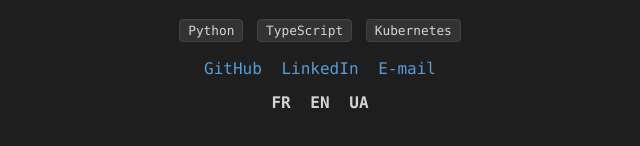
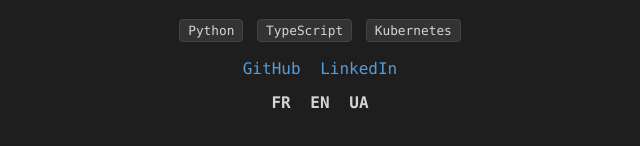
Before and after one commit to yura20/portfolio, a plain HTML site: page index.html in a window 1280 px wide. Shown: the part 480-626 px from the top of the page, without its empty margins (320-960 px from the left). Drawn offline with Linux system fonts and the light colour scheme.

Commit message:
remove email

```diff
--- a/index.html
+++ b/index.html
@@ -98,7 +98,6 @@
     <div class="socials">
         <a target="_blank" href="https://github.com/yura20">GitHub</a>
         <a target="_blank" href="https://www.linkedin.com/in/yurii-k-671956142/">LinkedIn</a>
-        <a href="mailto:yurakasper1999@gmail.com">E-mail</a>
     </div>
 
     <div class="languages">
```
